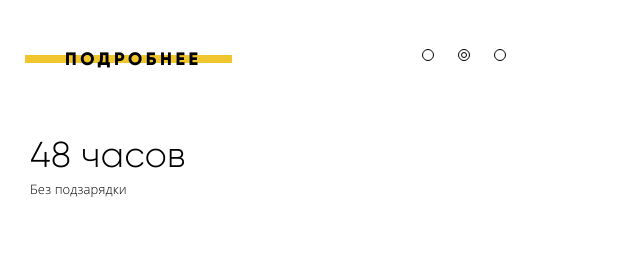
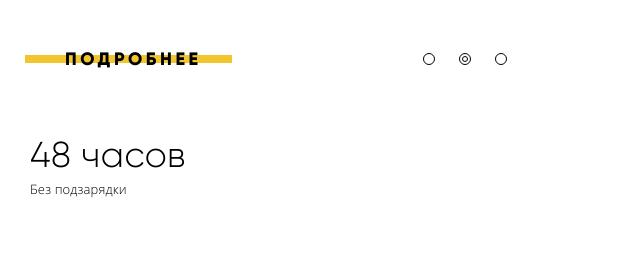
Before and after one commit to Killerlord1988/333257-device-27, a plain HTML site: page index.html in a window 1280 px wide. Shown: the part 502-772 px from the top of the page, 640-1280 px from the left. Drawn offline with Linux system fonts and the light colour scheme.

Commit message:
пофиксил пагинатор слайдера

```diff
--- a/css/style.css
+++ b/css/style.css
@@ -466,8 +466,8 @@ a {
 .slider-paginator {
   position: absolute;
   right: 45px;
-  top: 305px;
-  margin-right: 15px;
+  top: 315px;
+  margin-right: 8px;
 }
 
 /* .slider-radio {
@@ -487,7 +487,7 @@ a {
 .slider-control.active::before {
   position: absolute;
   content: "";
-  transform: translate(50%, 50%);
+  transform: translate(-50%, -50%);
   width: 6px;
   height: 6px;
   border: 1px solid black;
@@ -501,6 +501,9 @@ a {
 .slider-control::after {
   position: absolute;
   content: "";
+
+top: 0;
+left: 0;
 
   width: 12px;
   height: 12px;
```
